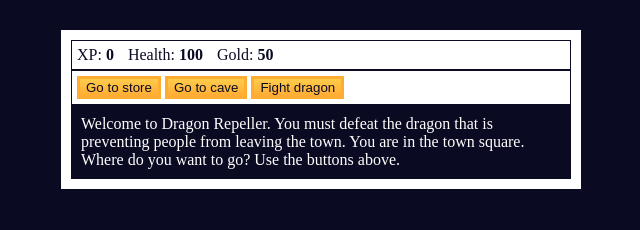
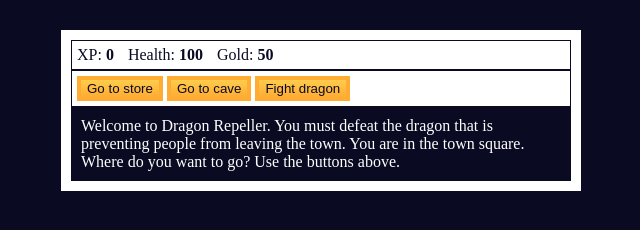
Before and after one commit to parv68/rpg-game, a plain HTML site: page index.html in a window 1280 px wide. Shown: the whole page, without its empty margins (319-959 px from the left). Drawn offline with Linux system fonts and the light colour scheme.

```diff
--- a/style.css
+++ b/style.css
@@ -41,5 +41,5 @@ body {
     color: #0a0a23;
     background-color: #feac32;
     background-image: linear-gradient(#fecc4c, #ffac33);
-    border: 3px solid #feac32;
+    border: 4px solid #feac32;
   }
```
